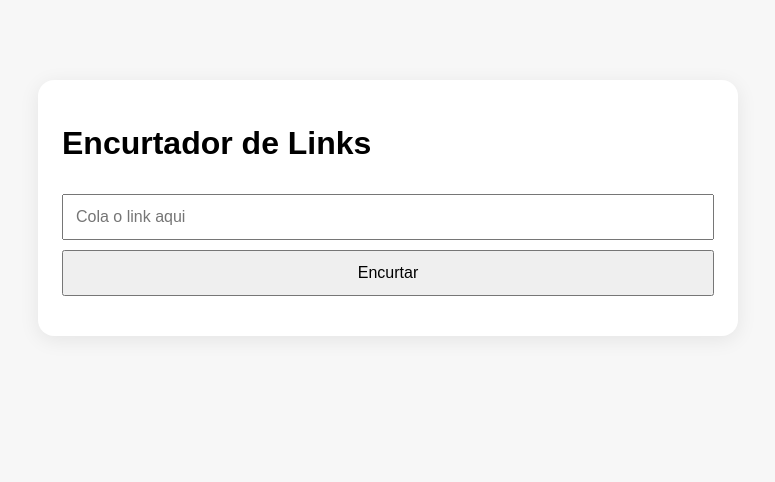
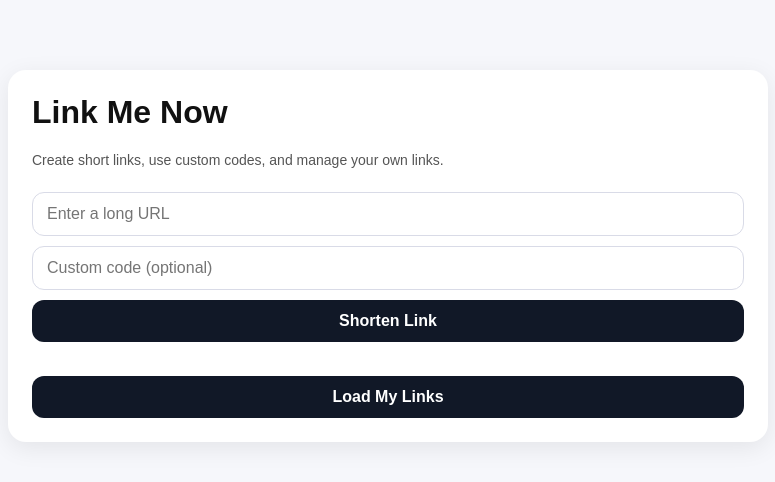
Before and after one commit to andrefilipeguerreirosalgado-dotcom/Link-Shorter, a website: page public/index.html in a window 1280 px wide. Shown: the whole page, without its empty margins (252-1027 px from the left). Drawn offline with Linux system fonts and the light colour scheme.

Commit message:
Update index.html

```diff
--- a/public/index.html
+++ b/public/index.html
@@ -1,67 +1,169 @@
 <!DOCTYPE html>
-<html lang="pt">
+<html lang="en">
 <head>
   <meta charset="UTF-8" />
   <meta name="viewport" content="width=device-width, initial-scale=1.0" />
-  <title>Encurtador de Links</title>
+  <title>Link Me Now</title>
   <style>
     body {
       font-family: Arial, sans-serif;
-      max-width: 700px;
-      margin: 60px auto;
+      max-width: 760px;
+      margin: 50px auto;
       padding: 20px;
-      background: #f7f7f7;
+      background: #f6f7fb;
+      color: #111;
     }
     .card {
-      background: white;
+      background: #fff;
+      border-radius: 18px;
       padding: 24px;
-      border-radius: 16px;
-      box-shadow: 0 4px 20px rgba(0,0,0,0.08);
+      box-shadow: 0 6px 24px rgba(0, 0, 0, 0.08);
+    }
+    h1 {
+      margin-top: 0;
     }
     input, button {
       width: 100%;
-      padding: 12px;
+      padding: 12px 14px;
       margin-top: 10px;
       font-size: 16px;
       box-sizing: border-box;
+      border-radius: 12px;
+      border: 1px solid #d9dbe7;
     }
     button {
       cursor: pointer;
+      background: #111827;
+      color: white;
+      border: none;
+      font-weight: 700;
+    }
+    button:hover {
+      opacity: 0.92;
     }
     a {
       word-break: break-all;
+    }
+    .section {
+      margin-top: 24px;
+    }
+    .link-item {
+      background: #f9fafb;
+      border: 1px solid #e5e7eb;
+      border-radius: 14px;
+      padding: 14px;
+      margin-top: 10px;
+    }
+    .small {
+      font-size: 14px;
+      color: #555;
+    }
+    .danger {
+      background: #dc2626;
+      margin-top: 10px;
     }
   </style>
 </head>
 <body>
   <div class="card">
-    <h1>Encurtador de Links</h1>
-    <input id="url" type="text" placeholder="Cola o link aqui" />
-    <button onclick="encurtar()">Encurtar</button>
-    <p id="resultado"></p>
+    <h1>Link Me Now</h1>
+    <p class="small">Create short links, use custom codes, and manage your own links.</p>
+
+    <input id="url" type="text" placeholder="Enter a long URL" />
+    <input id="code" type="text" placeholder="Custom code (optional)" />
+    <button onclick="shorten()">Shorten Link</button>
+
+    <p id="result"></p>
+
+    <div class="section">
+      <button onclick="loadMyLinks()">Load My Links</button>
+      <div id="myLinks"></div>
+    </div>
   </div>
 
   <script>
-    async function encurtar() {
+    function getUserId() {
+      let id = localStorage.getItem("user_id");
+      if (!id) {
+        id = crypto.randomUUID();
+        localStorage.setItem("user_id", id);
+      }
+      return id;
+    }
+
+    async function shorten() {
       const url = document.getElementById("url").value.trim();
-      const resultado = document.getElementById("resultado");
+      const code = document.getElementById("code").value.trim();
+      const result = document.getElementById("result");
 
-      resultado.textContent = "A guardar...";
+      result.textContent = "Saving...";
 
-      const res = await fetch("/encurtar", {
+      const response = await fetch("/shorten", {
         method: "POST",
         headers: { "Content-Type": "application/json" },
-        body: JSON.stringify({ url })
+        body: JSON.stringify({
+          url,
+          code,
+          user_id: getUserId()
+        })
       });
 
-      const data = await res.json();
+      const data = await response.json();
 
-      if (!res.ok) {
-        resultado.textContent = data.error || "Erro";
+      if (!response.ok) {
+        result.textContent = data.error || "Something went wrong.";
         return;
       }
 
-      resultado.innerHTML = `Short link: <a href="${data.short}" target="_blank">${data.short}</a>`;
+      result.innerHTML = `Short link: <a href="${data.short}" target="_blank">${data.short}</a>`;
+      loadMyLinks();
+    }
+
+    async function loadMyLinks() {
+      const box = document.getElementById("myLinks");
+      box.innerHTML = "Loading...";
+
+      const response = await fetch(`/my-links?user_id=${encodeURIComponent(getUserId())}`);
+      const data = await response.json();
+
+      if (!response.ok) {
+        box.textContent = data.error || "Could not load links.";
+        return;
+      }
+
+      if (!data.length) {
+        box.innerHTML = "<p class='small'>You have no saved links yet.</p>";
+        return;
+      }
+
+      box.innerHTML = data.map(item => `
+        <div class="link-item">
+          <div><strong>${item.code}</strong></div>
+          <div class="small">${item.long_url}</div>
+          <div class="small">Clicks: ${item.clicks ?? 0}</div>
+          <div style="margin-top:8px;">
+            <a href="/${item.code}" target="_blank">Open</a>
+            <button class="danger" onclick="deleteLink('${item.code}')">Delete</button>
+          </div>
+        </div>
+      `).join("");
+    }
+
+    async function deleteLink(code) {
+      const response = await fetch(`/delete/${encodeURIComponent(code)}`, {
+        method: "DELETE",
+        headers: { "Content-Type": "application/json" },
+        body: JSON.stringify({ user_id: getUserId() })
+      });
+
+      const data = await response.json();
+
+      if (!response.ok) {
+        alert(data.error || "Delete failed.");
+        return;
+      }
+
+      loadMyLinks();
     }
   </script>
 </body>
```
